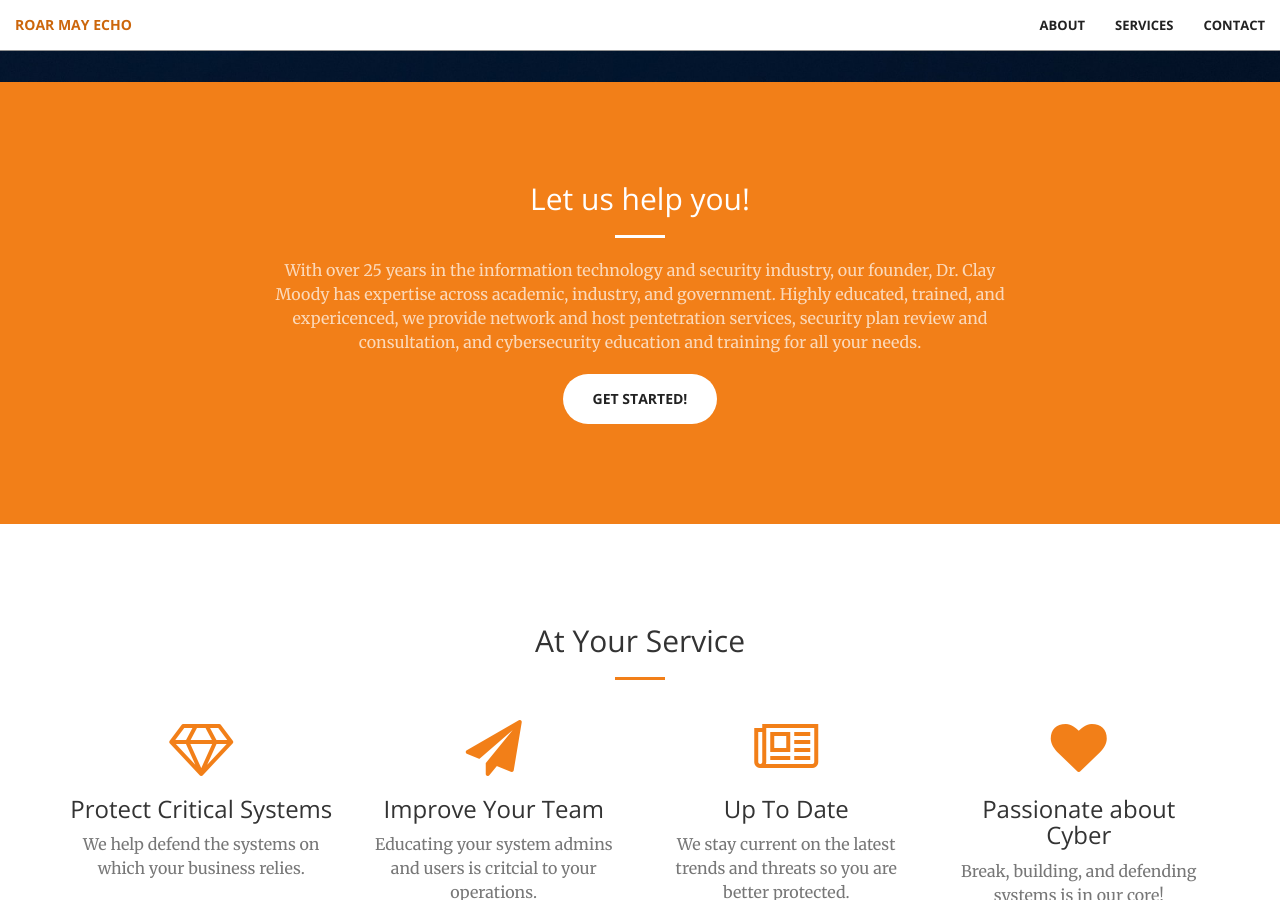
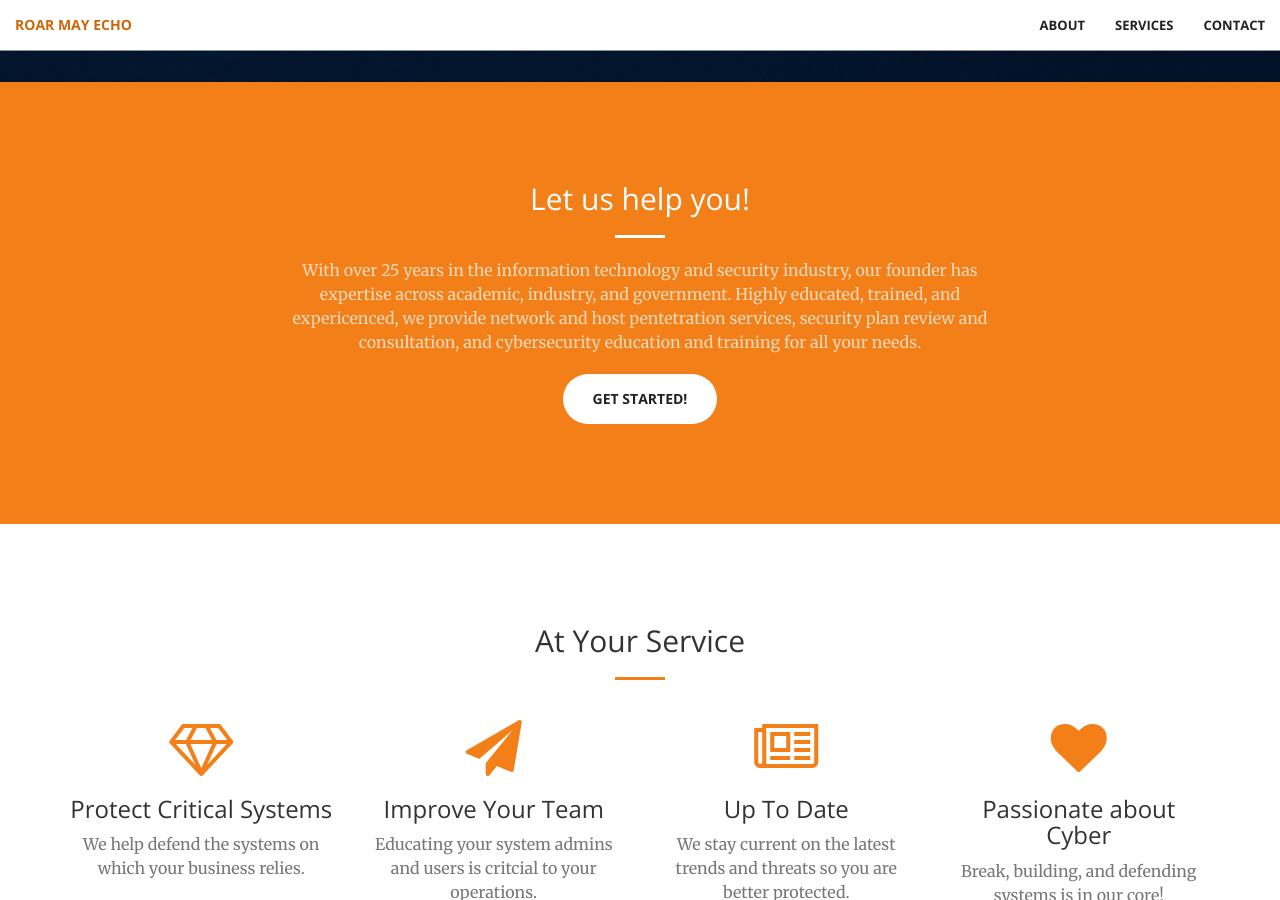
Before and after one commit to roarmayecho/roarmayecho.github.io, a Jekyll site: the page built from index.html, in a window 1280 px wide and 900 px high, scrolled down 818 px. Built offline with Jekyll 4.4.1, drawn with Linux system fonts in a browser that asks for light colours.

Commit message:
Update call-to-action.html
remove my name

```diff
--- a/_includes/call-to-action.html
+++ b/_includes/call-to-action.html
@@ -6,8 +6,7 @@
                 <hr class="light">
                 <p class="text-faded">
                 With over 25 years in the information technology and security
-                industry, our founder, Dr.
-                Clay Moody has expertise across academic,
+                industry, our founder has expertise across academic,
                 industry, and government. Highly educated, trained, and
                 expericenced, we provide network and host pentetration
                 services, security plan review and consultation, and
```
